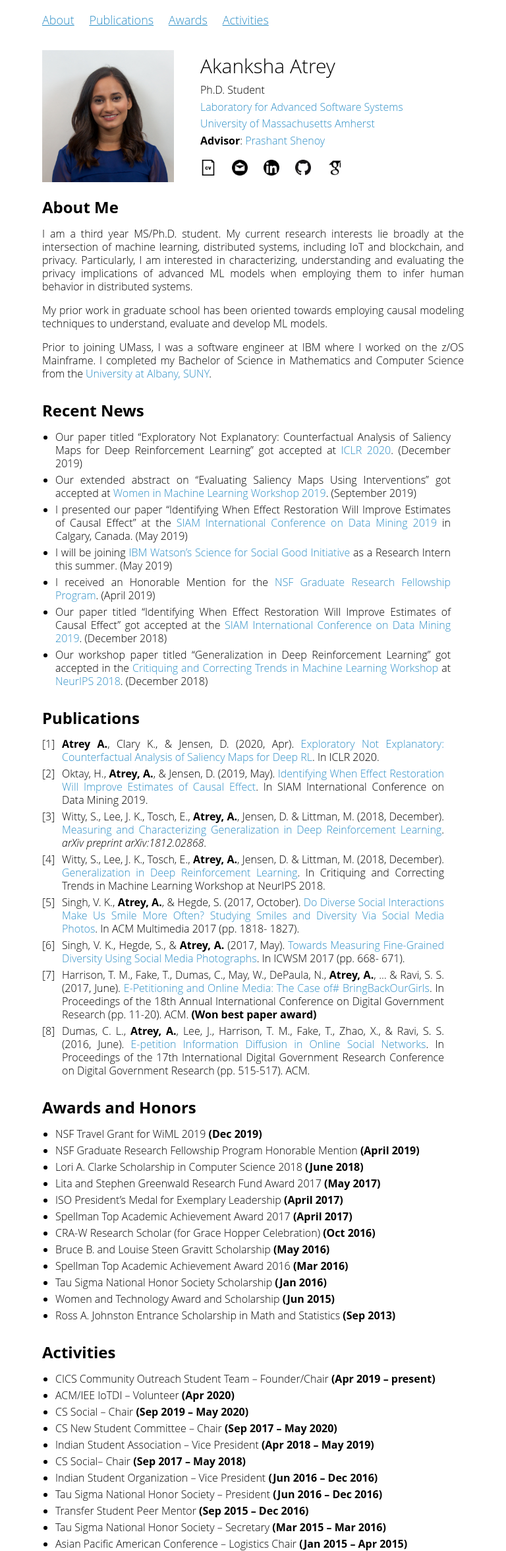
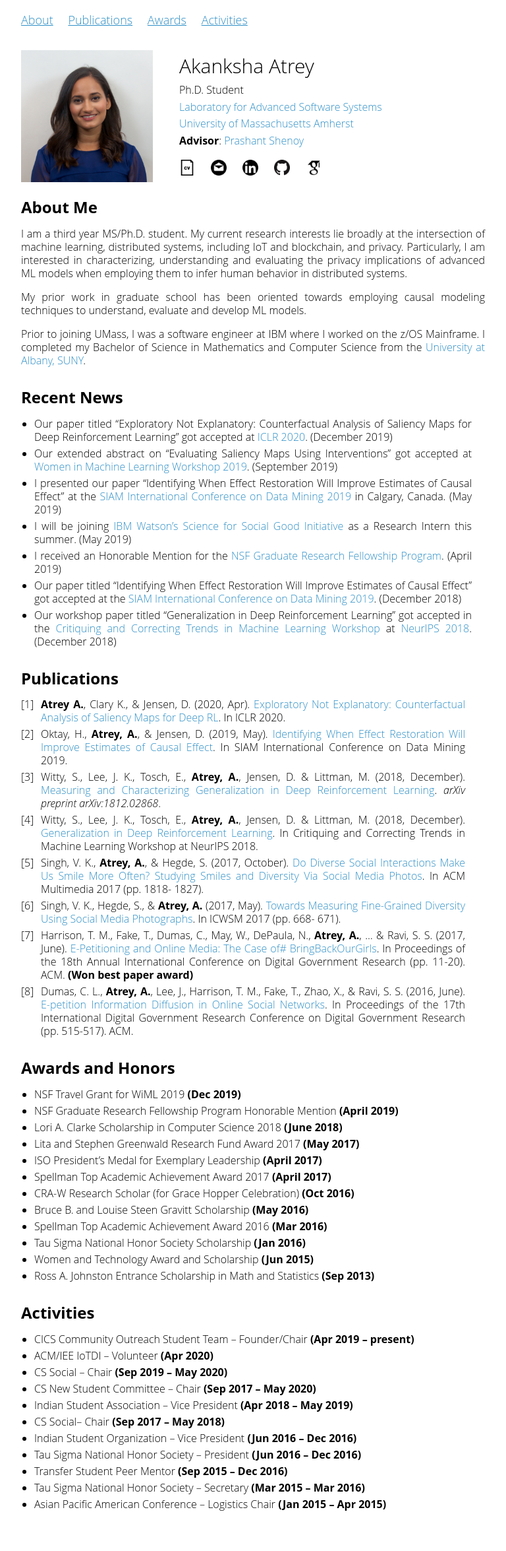
Before and after one commit to akanksha-atrey/akanksha-atrey.github.io, a Jekyll site: the page built from index.md, in a window 1280 px wide. Shown: the whole page at 66% size, without its empty margins (256-1024 px from the left). Built offline with Jekyll 4.4.1, drawn with Linux system fonts in a browser that asks for light colours; our own code applies the rules of GitHub Pages for plain Markdown files; after the commit the page ends 2290 px from its top, so only the background shows below that.

Commit message:
modifying width of text body

```diff
--- a/_sass/_style.scss
+++ b/_sass/_style.scss
@@ -43,7 +43,7 @@ hr {
     display: inline-block;
 }
 .bio {
-    max-width: 50%; /* width of bio container */
+    max-width: 55%; /* width of bio container */
     margin: auto;
     max-heigh: auto;
 }
@@ -77,7 +77,7 @@ hr {
 /* Divs */
 
 .container {
-    max-width: 50%; /* width of body */
+    max-width: 55%; /* width of body */
     margin: auto;
 }
 .wrapper {
```
